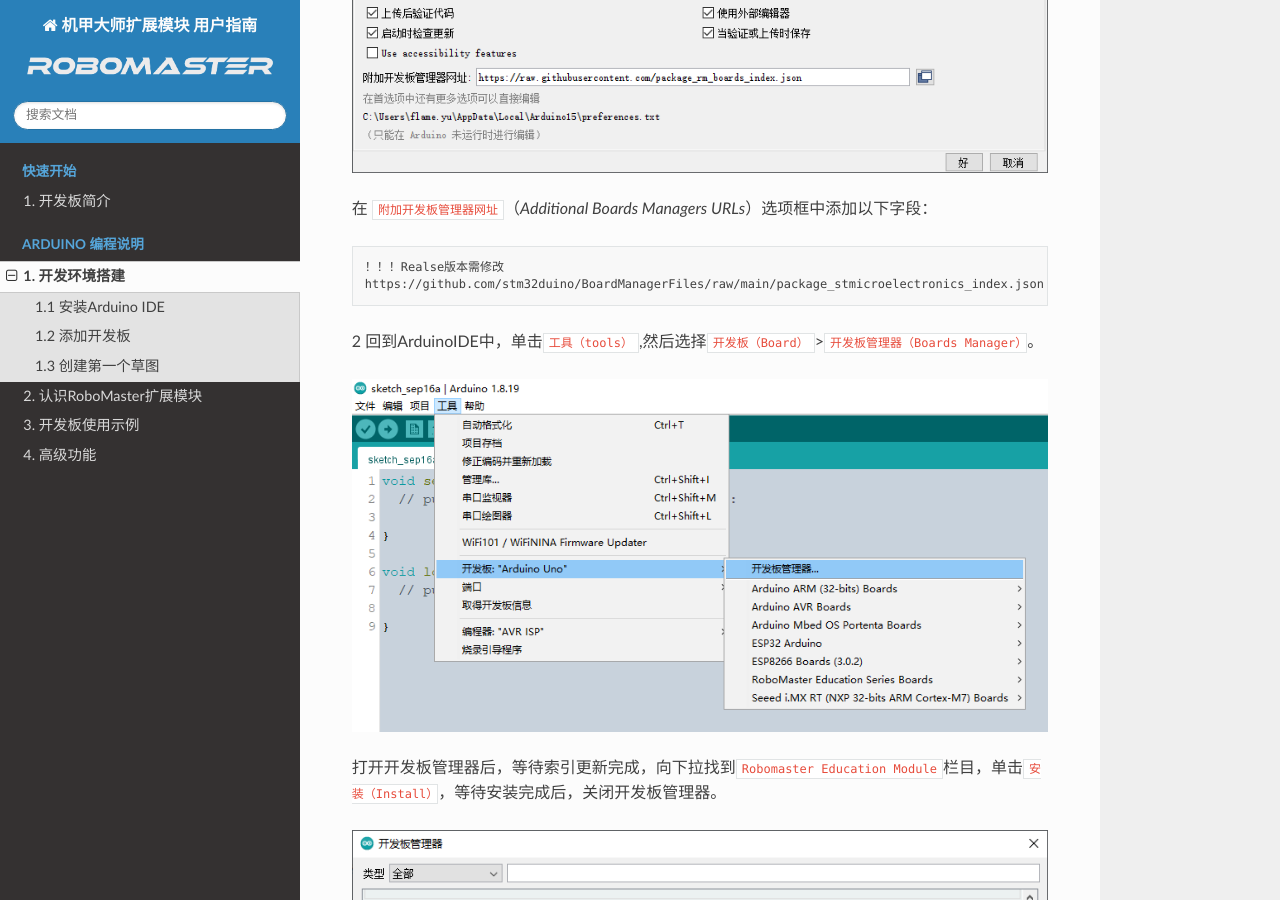
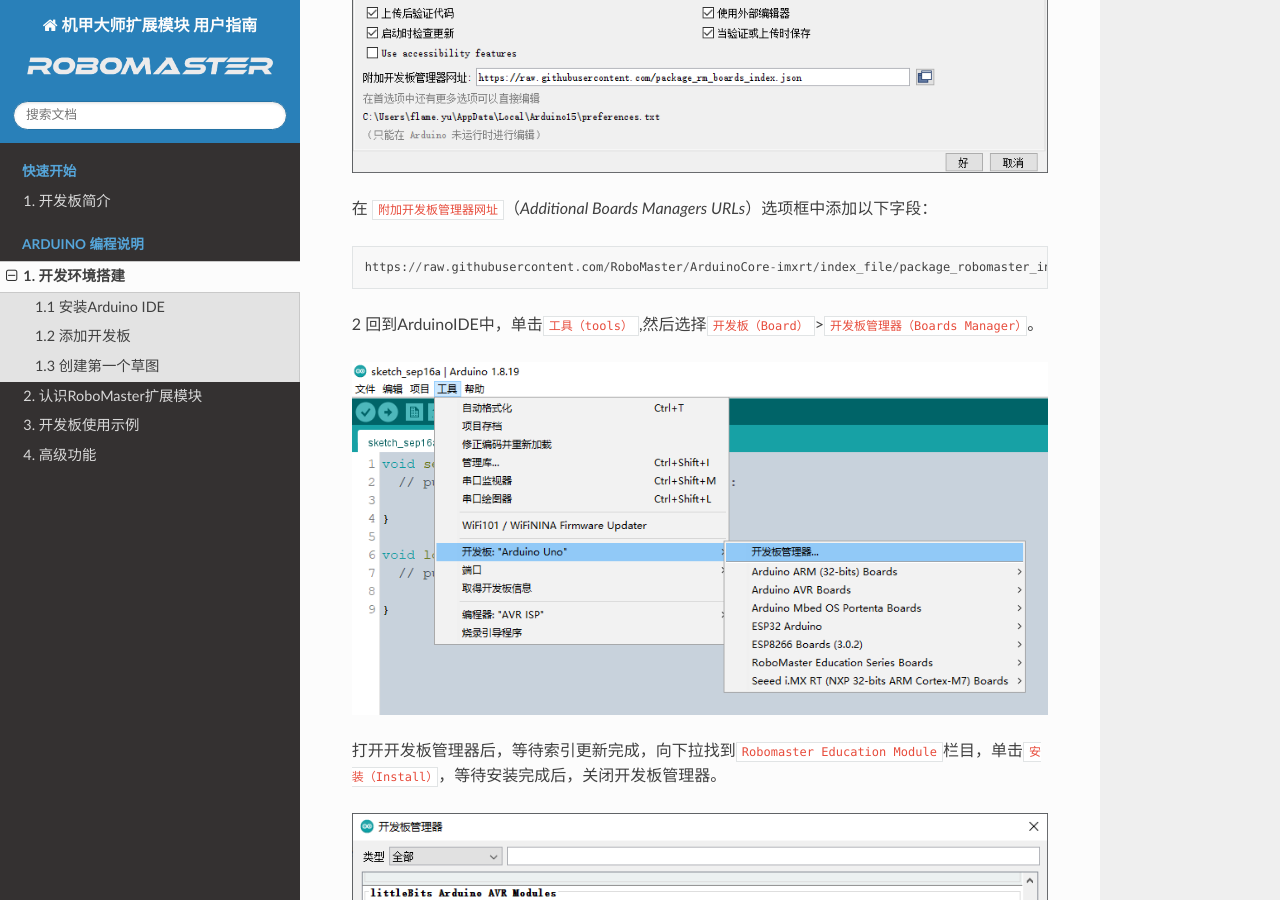
Before and after one commit to RoboMaster/ArduinoCore-imxrt, a Sphinx documentation site: the page built from docs/source/arduino/arduino-1.md, in a window 1280 px wide and 900 px high, scrolled down 1191 px. Built offline with Sphinx 7.4.7 and the Read the Docs theme 2.0.0, drawn with Linux system fonts in a browser that asks for light colours.

Commit message:
FIX: Update doc link details

````diff
--- a/docs/source/arduino/arduino-1.md
+++ b/docs/source/arduino/arduino-1.md
@@ -23,8 +23,7 @@
 在 `附加开发板管理器网址`（*Additional Boards Managers URLs*）选项框中添加以下字段：
 
 ```
-！！！Realse版本需修改
-https://github.com/stm32duino/BoardManagerFiles/raw/main/package_stmicroelectronics_index.json
+https://raw.githubusercontent.com/RoboMaster/ArduinoCore-imxrt/index_file/package_robomaster_index.json
 ```
 
 2 回到ArduinoIDE中，单击`工具（tools）`,然后选择`开发板（Board）`>`开发板管理器（Boards Manager）`。
````
Also changed, not shown: README.md (+3 -1 lines), README_CN.md (+3 -1 lines).
